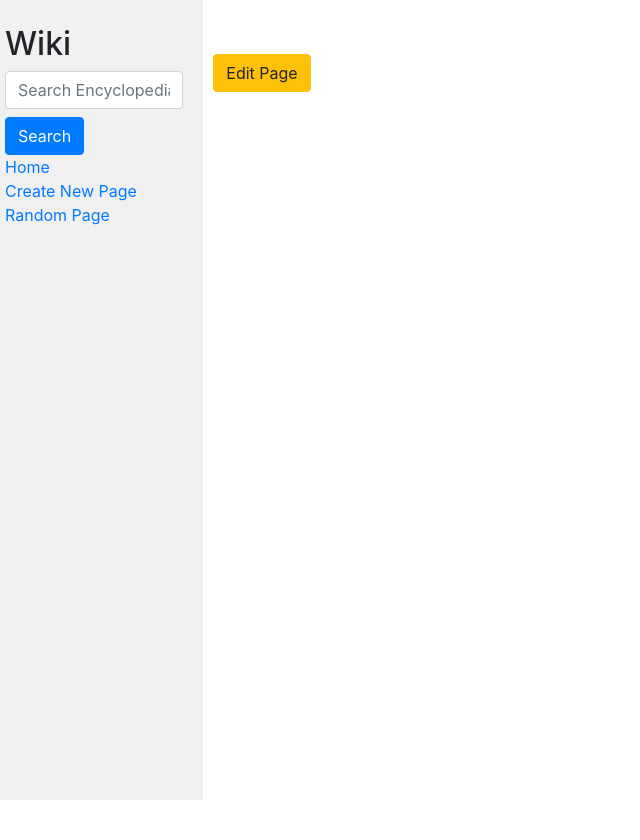
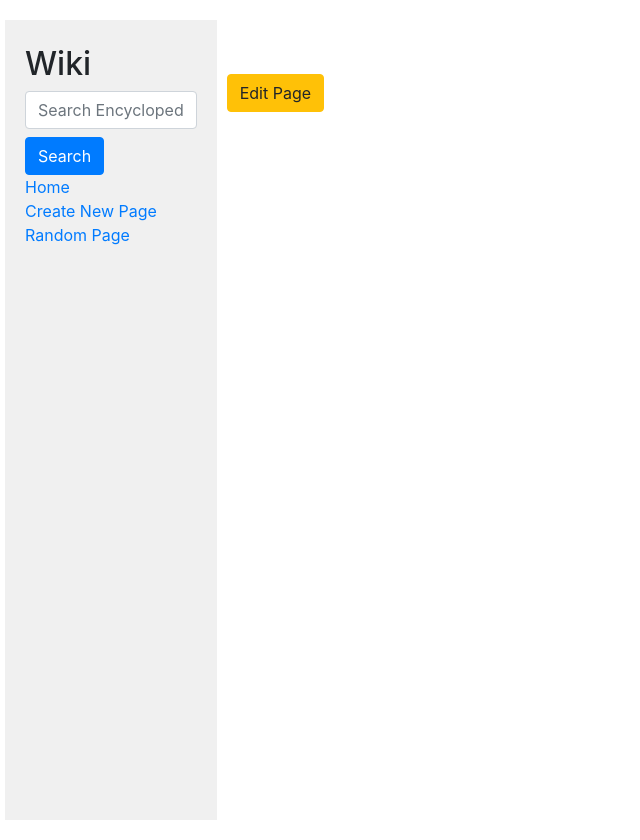
Before and after one commit to safefy-Dev/wiki, a Django app: template encyclopedia/templates/encyclopedia/entry.html in a window 1280 px wide. Shown: the whole page, without its empty margins (0-640 px from the left). Before the commit the page ends 800 px from the top, so only its background shows below. Run offline with Django 3.2, Linux system fonts and the light colour scheme; the template is opened without the code that fills it, so the values that code supplies are empty; some libraries are stand-ins or nearby versions.

Commit message:
Update layout.html

```diff
--- a/encyclopedia/templates/encyclopedia/layout.html
+++ b/encyclopedia/templates/encyclopedia/layout.html
@@ -8,7 +8,7 @@
         <link rel="stylesheet" href="https://stackpath.bootstrapcdn.com/bootstrap/4.4.1/css/bootstrap.min.css" integrity="sha384-Vkoo8x4CGsO3+Hhxv8T/Q5PaXtkKtu6ug5TOeNV6gBiFeWPGFN9MuhOf23Q9Ifjh" crossorigin="anonymous">
         <link href="{% static 'encyclopedia/styles.css' %}" rel="stylesheet">
     </head>
-    <body>
+    <body style="padding: 20px;">
         <div class="row">
             <div class="sidebar col-lg-2 col-md-3">
                 <h2>Wiki</h2>
```
